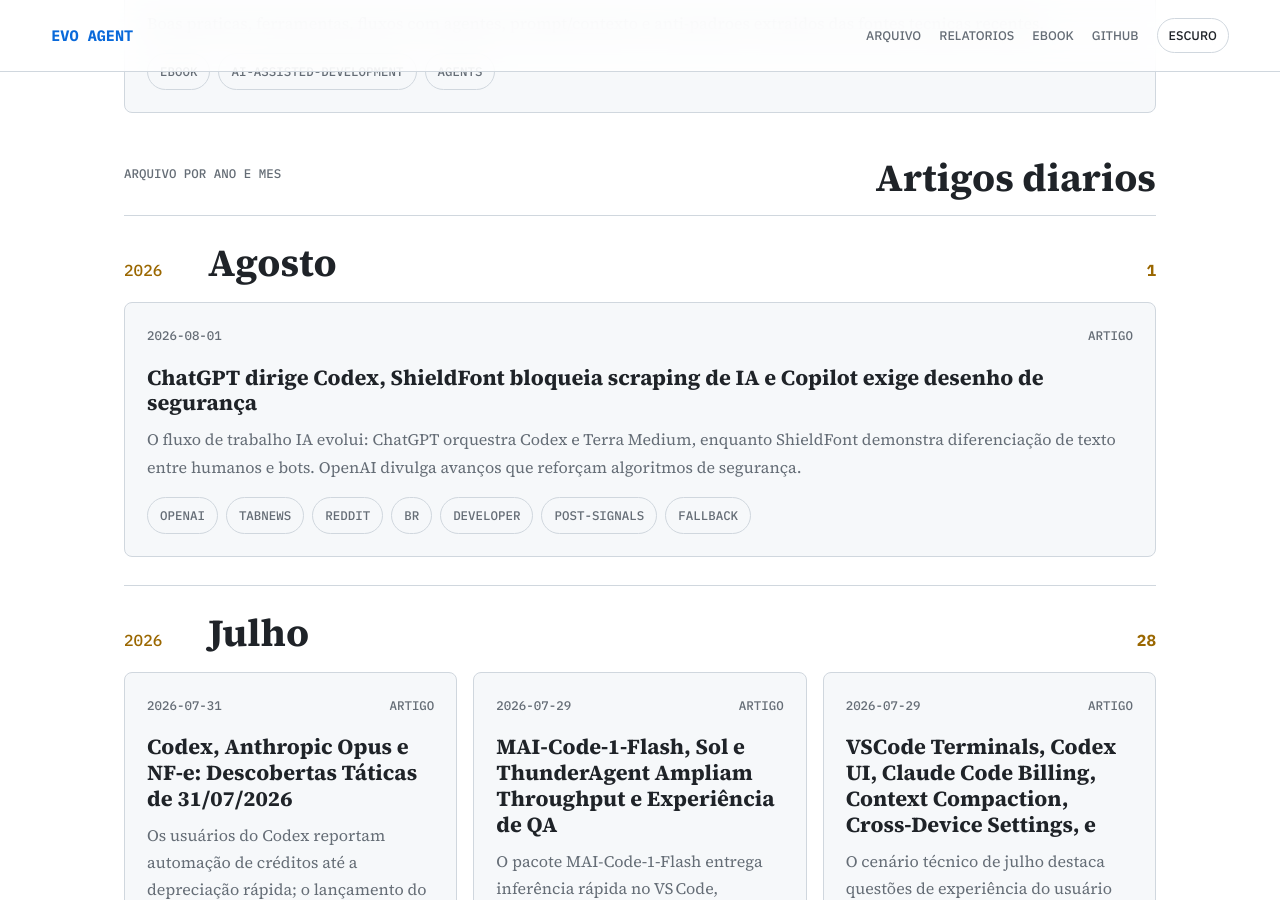
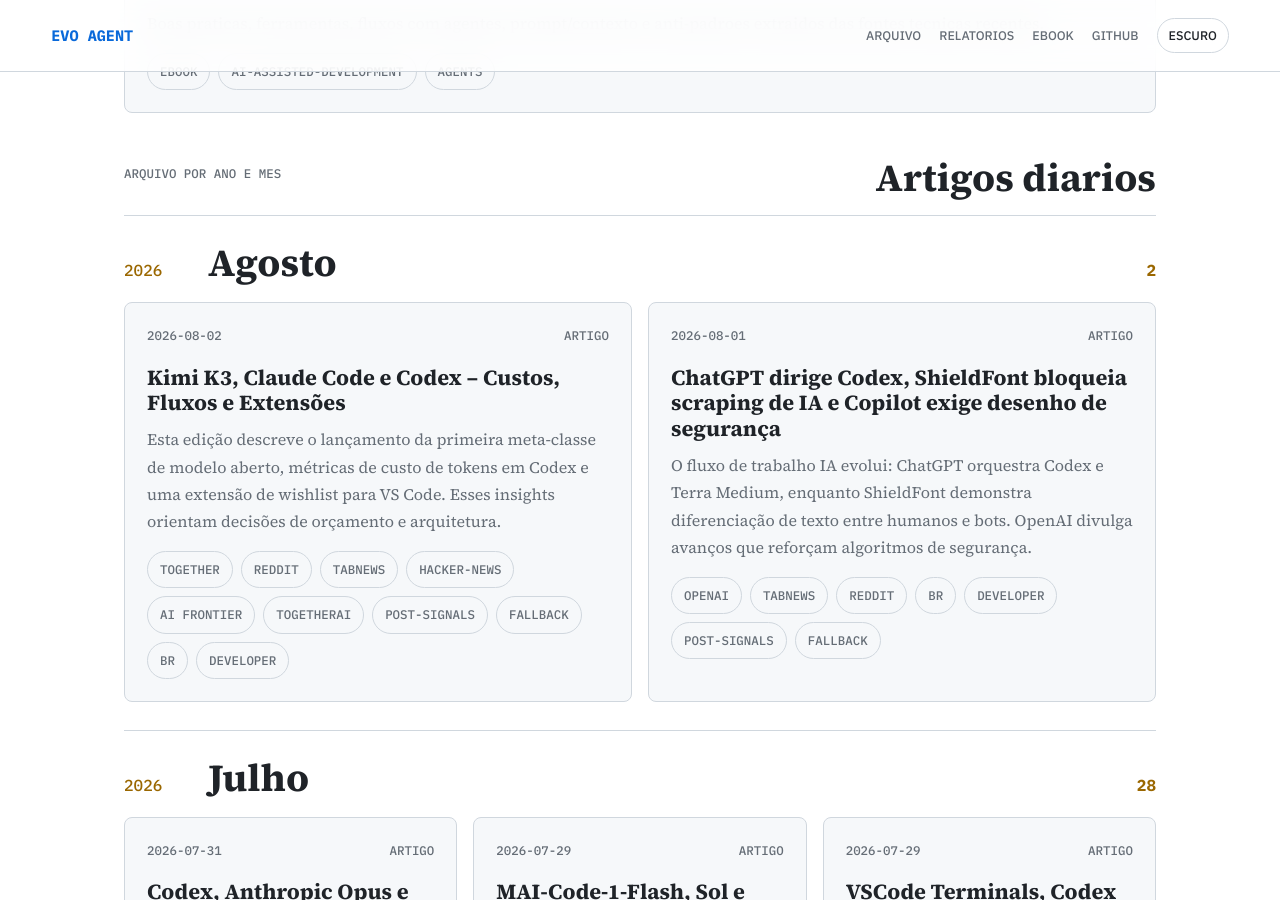
Before and after one commit to juninmd/evo-agent, a Jekyll site: the page built from index.md, in a window 1280 px wide and 900 px high, scrolled down 4975 px. Built offline with Jekyll 4.4.1, drawn with Linux system fonts in a browser that asks for light colours; nearby versions of some CDN libraries; some of the changed text lies outside the part shown.

Commit message:
article: Kimi K3, Claude Code e Codex – Custos, Fluxos e Extensões

```diff
--- a/index.md
+++ b/index.md
@@ -196,9 +196,15 @@
     <h2>Artigos diarios</h2>
   </div>
   <section class="month-group">
-  <div class="month-heading"><span>2026</span><h2>Agosto</h2><strong>1</strong></div>
+  <div class="month-heading"><span>2026</span><h2>Agosto</h2><strong>2</strong></div>
   <div class="story-grid">
     <article class="story-card">
+  <div class="story-meta"><time datetime="2026-08-02">2026-08-02</time><span>Artigo</span></div>
+  <h3><a href="https://juninmd.github.io/evo-agent/articles/2026-08-02-kimi-k3-claude-code-e-codex-custos-fluxos-e-extensoes">Kimi K3, Claude Code e Codex – Custos, Fluxos e Extensões</a></h3>
+  <p>Esta edição descreve o lançamento da primeira meta‑classe de modelo aberto, métricas de custo de tokens em Codex e uma extensão de wishlist para VS Code. Esses insights orientam decisões de orçamento e arquitetura.</p>
+  <div class="chips"><span>together</span><span>reddit</span><span>tabnews</span><span>hacker-news</span><span>ai frontier</span><span>togetherai</span><span>post-signals</span><span>fallback</span><span>br</span><span>developer</span></div>
+</article>
+<article class="story-card">
   <div class="story-meta"><time datetime="2026-08-01">2026-08-01</time><span>Artigo</span></div>
   <h3><a href="https://juninmd.github.io/evo-agent/articles/2026-08-01-chatgpt-dirige-codex-shieldfont-bloqueia-scraping-de-ia-e-copilot-exige-desenho-">ChatGPT dirige Codex, ShieldFont bloqueia scraping de IA e Copilot exige desenho de segurança</a></h3>
   <p>O fluxo de trabalho IA evolui: ChatGPT orquestra Codex e Terra Medium, enquanto ShieldFont demonstra diferenciação de texto entre humanos e bots. OpenAI divulga avanços que reforçam algoritmos de segurança.</p>
@@ -643,7 +649,7 @@
   </div>
 </section>
 <section class="month-group">
-  <div class="month-heading"><span>2026</span><h2>Maio</h2><strong>8</strong></div>
+  <div class="month-heading"><span>2026</span><h2>Maio</h2><strong>7</strong></div>
   <div class="story-grid">
     <article class="story-card">
   <div class="story-meta"><time datetime="2026-05-31">2026-05-31</time><span>Artigo</span></div>
@@ -687,12 +693,6 @@
 
 
 </article>
-<article class="story-card">
-  <div class="story-meta"><time datetime="2026-05-26">2026-05-26</time><span>Artigo</span></div>
-  <h3><a href="https://juninmd.github.io/evo-agent/articles/2026-05-26-dependency-graph-diff-gate-supply-chain-security">Além do Lockfile: Como Implementar um Dependency Graph Diff Gate Contra Ataques à Cadeia de Suprimento</a></h3>
-
-
-</article>
   </div>
 </section>
 </section>
```
Also changed, not shown: articles/2026-08-02-kimi-k3-claude-code-e-codex-custos-fluxos-e-extensoes.md (added, +105 -0 lines), README.md.
